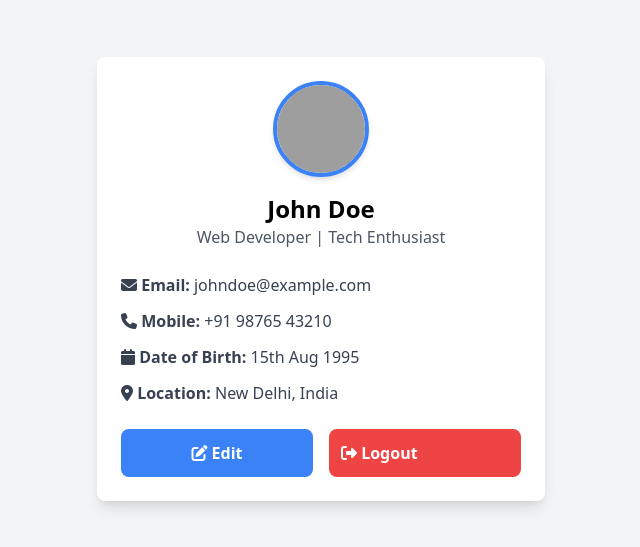
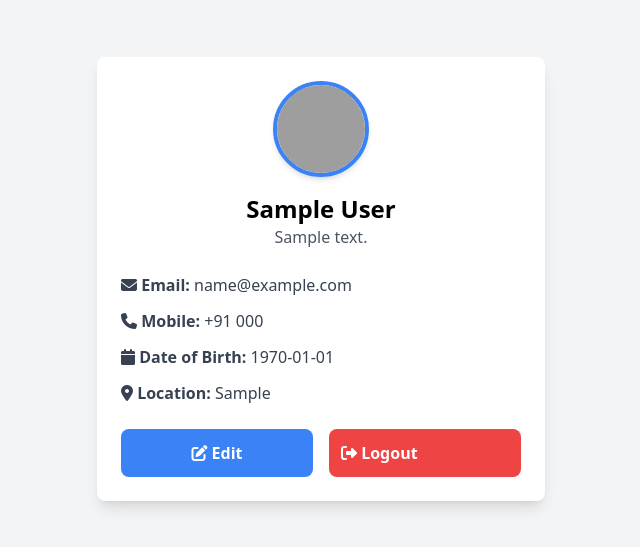
Before and after one commit to ankurjhaaa/chatgram, a PHP site: page /profile.php in a window 1280 px wide. Shown: the part 151-698 px from the top of the page, without its empty margins (319-959 px from the left). Run offline with PHP 8.4, Linux system fonts and the light colour scheme; the visitor is signed in with stand-in values (Sample User, id 1); tables that the repository leaves empty or names only in its code hold one stand-in row (values such as "Sample post"); some libraries are stand-ins or nearby versions; grey boxes are pictures that could not be loaded.

Commit message:
profiwe work

```diff
--- a/profile.php
+++ b/profile.php
@@ -1,5 +1,53 @@
+<?php
+include_once "db.php";
+
+
+$email = $_SESSION['email'];
+$call_user_detail = mysqli_query($connect, "SELECT * FROM users WHERE email='$email'");
+$user_detail = mysqli_fetch_array($call_user_detail);
+
+// अगर प्रोफाइल पिक्चर सेट है तो उसे दिखाओ वरना डिफ़ॉल्ट इमेज दिखाओ
+$profile_pic = !empty($user_detail['dp']) ? "dp/" . $user_detail['dp'] : "https://i.pravatar.cc/100";
+
+// प्रोफाइल अपडेट करने का कोड
+if (isset($_POST['save'])) {
+    $first_name = $_POST['first_name'];
+    $last_name = $_POST['last_name'];
+    $mobile = $_POST['mobile'];
+    $dob = $_POST['dob'];
+    $location = $_POST['location'];
+    $bio = $_POST['bio'];
+
+    $update_query = mysqli_query($connect, "UPDATE users SET first_name='$first_name', last_name='$last_name', mobile='$mobile', dob='$dob', location='$location', bio='$bio' WHERE email='$email'");
+
+    if ($update_query) {
+        echo "<script>window.location.href='profile.php';</script>";
+    } else {
+        echo "Error updating record: " . mysqli_error($connect);
+    }
+}
+
+// प्रोफाइल पिक्चर अपलोड करने का कोड
+if (isset($_FILES['profile_pic'])) {
+    $file_name = time() . "_" . $_FILES['profile_pic']['name'];
+    $file_tmp = $_FILES['profile_pic']['tmp_name'];
+    $upload_dir = "dp/" . $file_name;
+
+    if (move_uploaded_file($file_tmp, $upload_dir)) {
+        $update_dp = mysqli_query($connect, "UPDATE users SET dp='$file_name' WHERE email='$email'");
+        if ($update_dp) {
+            echo json_encode(["status" => "success", "new_image_url" => $upload_dir]);
+            exit;
+        }
+    }
+    echo json_encode(["status" => "error"]);
+    exit;
+}
+?>
+
 <!DOCTYPE html>
 <html lang="en">
+
 <head>
     <meta charset="UTF-8">
     <meta name="viewport" content="width=device-width, initial-scale=1.0">
@@ -7,8 +55,6 @@
 
     <!-- Tailwind CSS -->
     <script src="https://cdn.tailwindcss.com"></script>
-
-    <!-- Font Awesome CDN (Proper Link) -->
     <link rel="stylesheet" href="https://cdnjs.cloudflare.com/ajax/libs/font-awesome/6.4.2/css/all.min.css">
 
     <script>
@@ -16,8 +62,26 @@
             document.getElementById('profileView').classList.toggle('hidden');
             document.getElementById('editSection').classList.toggle('hidden');
         }
+
+        // प्रोफ़ाइल इमेज अपडेट करने का AJAX
+        function uploadProfilePic(event) {
+            let file = event.target.files[0];
+            let formData = new FormData();
+            formData.append('profile_pic', file);
+
+            fetch('profile.php', { method: 'POST', body: formData })
+                .then(response => response.json())
+                .then(data => {
+                    if (data.status === "success") {
+                        document.getElementById('profilePic').src = data.new_image_url;
+                    } else {
+                        alert("Failed to update profile picture.");
+                    }
+                });
+        }
     </script>
 </head>
+
 <body class="bg-gray-100 flex flex-col min-h-screen">
 
     <!-- Navbar with Back Button -->
@@ -35,17 +99,20 @@
             <div id="profileView">
                 <!-- Profile Image -->
                 <div class="flex justify-center">
-                    <img src="https://i.pravatar.cc/100" class="w-24 h-24 rounded-full border-4 border-blue-500 shadow-md">
+                    <label for="profilePicInput" class="cursor-pointer">
+                        <img id="profilePic" src="<?= $profile_pic ?>" class="w-24 h-24 rounded-full border-4 border-blue-500 shadow-md">
+                    </label>
+                    <input type="file" id="profilePicInput" class="hidden" accept="image/*" onchange="uploadProfilePic(event)">
                 </div>
-                <h2 class="text-2xl font-bold text-center mt-4">John Doe</h2>
-                <p class="text-center text-gray-600">Web Developer | Tech Enthusiast</p>
+                <h2 class="text-2xl font-bold text-center mt-4"><?= $user_detail['first_name'] ?> <?= $user_detail['last_name'] ?></h2>
+                <p class="text-center text-gray-600"><?= $user_detail['bio'] ?></p>
 
                 <!-- Profile Details -->
                 <div class="mt-6 space-y-3">
-                    <p class="text-gray-700"><i class="fa-solid fa-envelope"></i> <strong>Email:</strong> johndoe@example.com</p>
-                    <p class="text-gray-700"><i class="fa-solid fa-phone"></i> <strong>Mobile:</strong> +91 98765 43210</p>
-                    <p class="text-gray-700"><i class="fa-solid fa-calendar"></i> <strong>Date of Birth:</strong> 15th Aug 1995</p>
-                    <p class="text-gray-700"><i class="fa-solid fa-map-marker-alt"></i> <strong>Location:</strong> New Delhi, India</p>
+                    <p class="text-gray-700"><i class="fa-solid fa-envelope"></i> <strong>Email:</strong> <?= $user_detail['email'] ?></p>
+                    <p class="text-gray-700"><i class="fa-solid fa-phone"></i> <strong>Mobile:</strong> +91 <?= $user_detail['mobile'] ?></p>
+                    <p class="text-gray-700"><i class="fa-solid fa-calendar"></i> <strong>Date of Birth:</strong> <?= date('Y-m-d', strtotime($user_detail['dob'])) ?></p>
+                    <p class="text-gray-700"><i class="fa-solid fa-map-marker-alt"></i> <strong>Location:</strong> <?= $user_detail['location'] ?></p>
                 </div>
 
                 <!-- Action Buttons -->
@@ -63,19 +130,18 @@
             <div id="editSection" class="hidden">
                 <h2 class="text-xl font-semibold text-center text-gray-800 mb-4">Edit Profile</h2>
 
-                <form action="update_profile.php" method="POST" class="space-y-3">
+                <form action="" method="POST" class="space-y-3">
                     <div class="flex gap-3">
-                    <input type="text" name="first_name" placeholder="First Name" value="John " class="w-full p-3 border rounded-lg">
-                    <input type="text" name="Last" placeholder="Last Name" value=" Doe" class="w-full p-3 border rounded-lg">
+                        <input type="text" name="first_name" value="<?= $user_detail['first_name'] ?>" class="w-full p-3 border rounded-lg">
+                        <input type="text" name="last_name" value="<?= $user_detail['last_name'] ?>" class="w-full p-3 border rounded-lg">
                     </div>
-                    <input type="email" name="email" placeholder="Email" value="johndoe@example.com" class="w-full p-3 border rounded-lg">
-                    <input type="text" name="mobile" placeholder="Mobile" value="+91 98765 43210" class="w-full p-3 border rounded-lg">
-                    <input type="date" name="dob" value="1995-08-15" class="w-full p-3 border rounded-lg">
-                    <input type="text" name="location" placeholder="Location" value="New Delhi, India" class="w-full p-3 border rounded-lg">
-                    <textarea name="bio" placeholder="Bio" class="w-full p-3 border rounded-lg">Web Developer | Tech Enthusiast</textarea>
+                    <input type="text" name="mobile" value="<?= $user_detail['mobile'] ?>" class="w-full p-3 border rounded-lg">
+                    <input type="date" name="dob" value="<?= date('Y-m-d', strtotime($user_detail['dob'])) ?>" class="w-full p-3 border rounded-lg">
+                    <input type="text" name="location" value="<?= $user_detail['location'] ?>" class="w-full p-3 border rounded-lg">
+                    <textarea name="bio" class="w-full p-3 border rounded-lg"><?= $user_detail['bio'] ?></textarea>
 
                     <div class="flex space-x-4">
-                        <button type="submit" class="w-1/2 bg-green-500 text-white p-3 rounded-lg font-bold hover:bg-green-600 transition">
+                        <button type="submit" name="save" class="w-1/2 bg-green-500 text-white p-3 rounded-lg font-bold hover:bg-green-600 transition">
                             <i class="fa-solid fa-floppy-disk"></i> Save
                         </button>
                         <button type="button" onclick="toggleEdit()" class="w-1/2 bg-gray-500 text-white p-3 rounded-lg font-bold hover:bg-gray-600 transition">
@@ -89,4 +155,5 @@
     </div>
 
 </body>
+
 </html>
```
Also changed, not shown: dp/1742600518_6.jpg (added), dp/1742600599_ms-dhoni-044631340-3x4.jpg (added).
